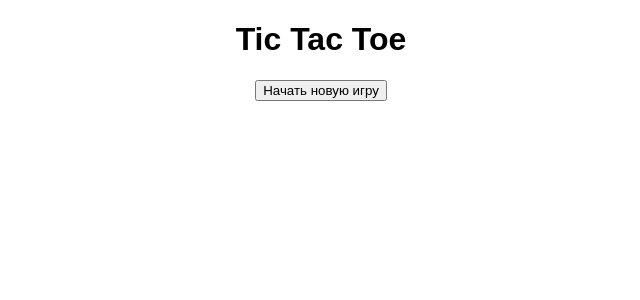
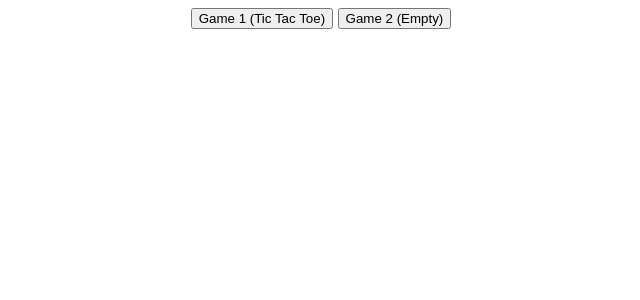
Before and after one commit to Incidio/project-Arcade, a Django app: page /catalog/ in a window 1280 px wide. Shown: the top 300 px of the page, without its empty margins (319-959 px from the left). Run offline with Django 5.2, Linux system fonts and the light colour scheme.

Commit message:
Добавил пространтво для второй игры

```diff
--- a/catalog/templates/index.html
+++ b/catalog/templates/index.html
@@ -3,67 +3,69 @@
 <head>
     <meta charset="UTF-8">
     <meta name="viewport" content="width=device-width, initial-scale=1.0">
-    <title>Tic Tac Toe</title>
+    <title>Game Selector</title>
     <style>
-        body {
-            font-family: Arial, sans-serif;
-            text-align: center;
-        }
-        .board {
-            display: grid;
-            grid-template-columns: repeat(3, 100px);
-            grid-template-rows: repeat(3, 100px);
-            gap: 5px;
-            justify-content: center;
-            margin: 20px auto;
-        }
+        body { font-family: Arial, sans-serif; text-align: center; }
+        .game-container { display: none; margin-top: 20px; }
+        .board { display: grid; grid-template-columns: repeat(3, 100px); gap: 5px; justify-content: center; margin-top: 20px; }
         .cell {
             width: 100px;
             height: 100px;
+            font-size: 36px;
+            text-align: center;
             display: flex;
+            justify-content: center;
             align-items: center;
-            justify-content: center;
-            font-size: 24px;
-            border: 2px solid black;
-            cursor: pointer;
-        }
-        .cell:hover {
-            background-color: #f0f0f0;
-        }
-        .winner {
-            font-size: 24px;
-            color: green;
-            margin-top: 10px;
-        }
+            background: lightgray;
+            border: 1px solid black;
+            cursor: pointer; }
     </style>
 </head>
 <body>
-    <h1>Tic Tac Toe</h1>
-    <button onclick="startGame()">Начать новую игру</button>
-    <div class="board" id="board"></div>
-    <p id="status"></p>
+
+    <button onclick="showGame(1)">Game 1 (Tic Tac Toe)</button>
+    <button onclick="showGame(2)">Game 2 (Empty)</button>
+
+    <!-- Tic Tac Toe Game -->
+    <div id="ticTacToe" class="game-container">
+        <h2>Tic Tac Toe</h2>
+        <button onclick="startGame()">Start New Game</button>
+        <p id="status">Press "Start New Game" to begin.</p>
+        <div id="board" class="board"></div>
+    </div>
+
+    <!-- Empty Game 2 -->
+    <div id="game2" class="game-container">
+        <h2>Game 2 (Empty)</h2>
+        <p>This is a placeholder for another game.</p>
+    </div>
 
     <script>
         let gameId = null;
-        let currentPlayer = "X";
-        const boardElement = document.getElementById("board");
-        const statusElement = document.getElementById("status");
+
+        function showGame(gameNumber) {
+            document.getElementById("ticTacToe").style.display = (gameNumber === 1) ? "block" : "none";
+            document.getElementById("game2").style.display = (gameNumber === 2) ? "block" : "none";
+        }
 
         function startGame() {
             fetch("/catalog/create/", {
                 method: "POST",
                 headers: { "Content-Type": "application/json" },
-                body: JSON.stringify({ player_x: "Игрок 1", player_o: "Игрок 2" }),
+                body: JSON.stringify({ player_x: "Player 1", player_o: "Player 2" })
             })
             .then(response => response.json())
             .then(data => {
+                console.log("Response:", data);
                 gameId = data.game_id;
                 renderBoard(["", "", "", "", "", "", "", "", ""]);
-                statusElement.innerText = "Игра началась! Ход X-ка.";
-            });
+                document.getElementById("status").innerText = "Game started! Player X's turn.";
+            })
+            .catch(error => console.error("Error:", error));
         }
 
         function renderBoard(board) {
+            const boardElement = document.getElementById("board");
             boardElement.innerHTML = "";
             board.forEach((cell, index) => {
                 const cellElement = document.createElement("div");
@@ -75,27 +77,26 @@
         }
 
         function makeMove(index) {
-            if (!gameId) return alert("Сначала начните новую игру!");
+            if (!gameId) return alert("Start a game first!");
+
             fetch(`/catalog/move/${gameId}/`, {
                 method: "POST",
                 headers: { "Content-Type": "application/json" },
-                body: JSON.stringify({ index: index, player: currentPlayer }),
+                body: JSON.stringify({ index: index }) // No hardcoded player!
             })
             .then(response => response.json())
             .then(data => {
+                console.log("Move Response:", data);
                 if (data.message === "Move made!") {
                     renderBoard(data.board);
-                    if (data.winner) {
-                        statusElement.innerText = data.winner === "draw" ? "Это ничья!" : `Победитель: ${data.winner}`;
-                    } else {
-                        currentPlayer = currentPlayer === "X" ? "O" : "X";
-                        statusElement.innerText = `Ход игрока ${currentPlayer}`;
-                    }
+                    document.getElementById("status").innerText = data.winner ? `Winner: ${data.winner}` : `Next player's turn: ${data.current_turn}`;
                 } else {
-                    alert("Попробуй снова.");
+                    alert("Invalid move!");
                 }
-            });
+            })
+            .catch(error => console.error("Error:", error));
         }
     </script>
+
 </body>
 </html>
--- a/catalog/views.py
+++ b/catalog/views.py
@@ -18,16 +18,37 @@ def create_game(request):
 
 @csrf_exempt
 def make_move(request, game_id):
-    """Handles a move request"""
+    """Handles a player's move"""
     if request.method == "POST":
         data = json.loads(request.body)
-        game = Game.objects.get(id=game_id)
         index = data.get("index")
-        player = data.get("player")
 
-        if game.make_move(index, player):
-            return JsonResponse({"message": "Move made!", "board": game.board, "winner": game.winner})
-        return JsonResponse({"message": "Invalid move"}, status=400)
+        try:
+            game = Game.objects.get(id=game_id)
+        except Game.DoesNotExist:
+            return JsonResponse({"message": "Game not found"}, status=404)
+
+        if not game.is_active:
+            return JsonResponse({"message": "Game is over"}, status=400)
+
+        if game.board[index] != "":  # Prevent overwriting moves
+            return JsonResponse({"message": "Invalid move, cell occupied"}, status=400)
+
+        # Apply the move
+        game.board[index] = game.current_turn
+        game.current_turn = "O" if game.current_turn == "X" else "X"
+
+        winner = game.check_winner()
+        game.save()
+
+        return JsonResponse({
+            "message": "Move made!",
+            "board": game.board,
+            "current_turn": game.current_turn,
+            "winner": winner
+        })
+
+    return JsonResponse({"message": "Invalid request"}, status=400)
 
 def game_page(request):
     return render(request, "index.html")
```
Also changed, not shown: db.sqlite3.
